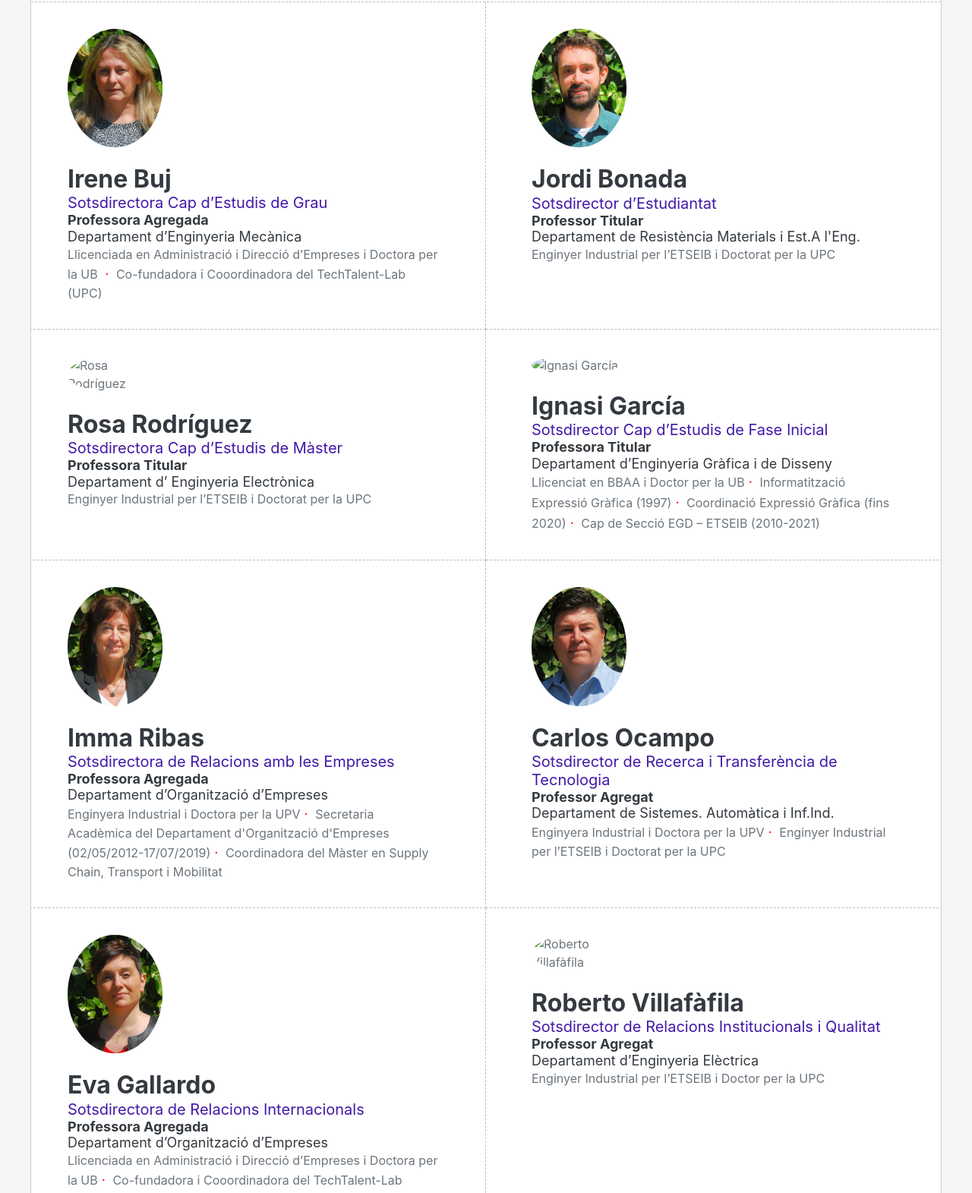
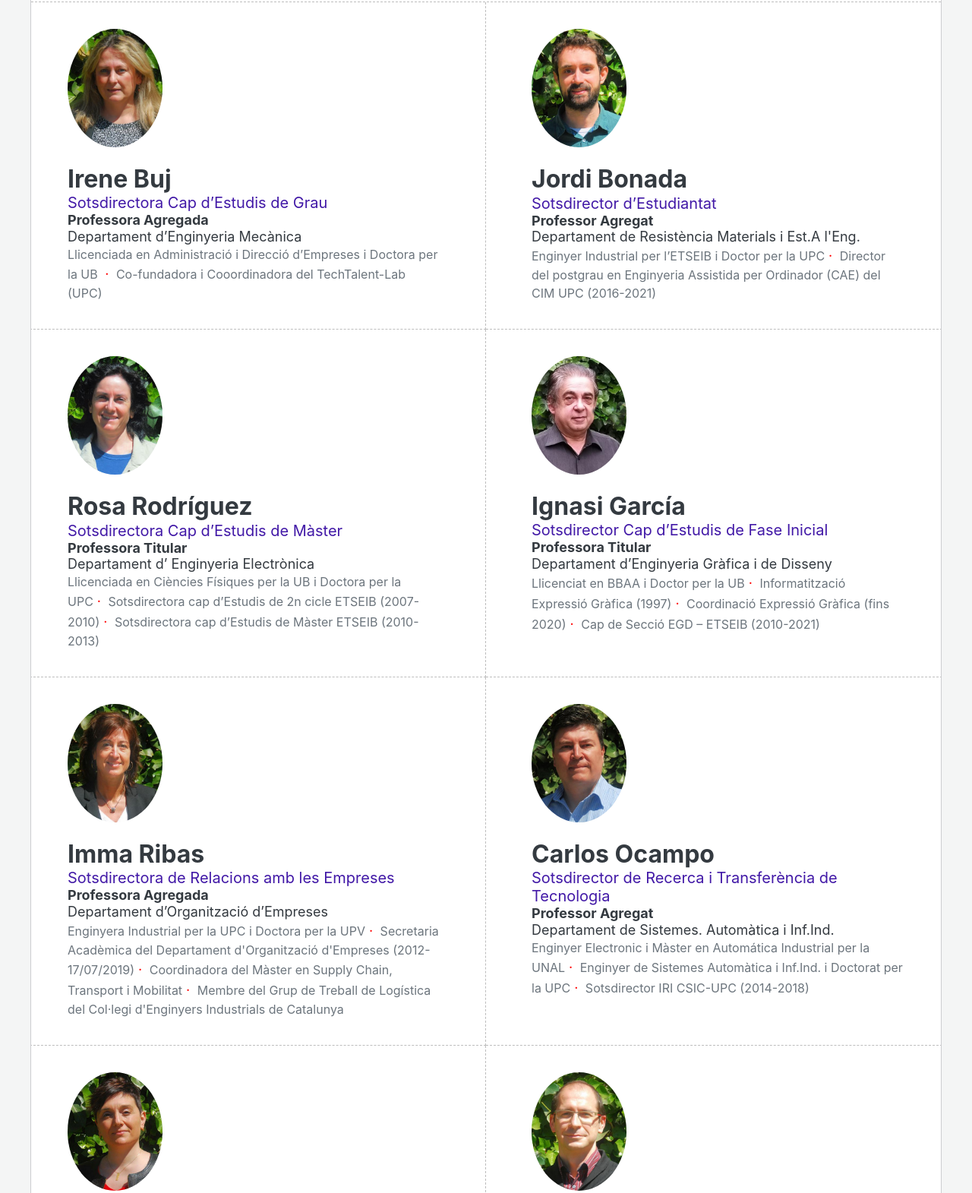
Before and after one commit to atrvalero/nouimpuls.candidatura.etseib, a plain HTML site: page index.html in a window 1280 px wide. Shown: the part 2062-3633 px from the top of the page at 76% size. Drawn offline with nearby package versions, Linux system fonts and the light colour scheme; a web font is replaced by a local one.

Commit message:
V3_Pamela

```diff
--- a/index.html
+++ b/index.html
@@ -144,7 +144,7 @@
                     </div>
                 </div>
                 <div class="curriculum">
-                    Enginyer Industrial per l’ETSEIB i Doctorat per la UPC<span
+                    Enginyer Industrial per l’ETSEIB i Doctor per la UPC<span
                         class="vertical-curriculum">·</span>
                     Sotsdirector cap d’estudis ETSEIB (2001-2006)<span class="vertical-curriculum">·</span>
                     Sotsdirector política acadèmica i qualitat ETSEIB (2006-2010)<span class="vertical-curriculum">·</span>
@@ -184,20 +184,22 @@
                             <div class="center-to-portrait">
                                 <h3 class="mb-0">Jordi Bonada</h3>
                                 <h5 class="mb-0 role">Sotsdirector d’Estudiantat</h5>
-                                <h5 class="mb-0 teacher">Professor Titular</h5>
+                                <h5 class="mb-0 teacher">Professor Agregat</h5>
                                 <h5 class="mb-0 departament">Departament de Resistència Materials i Est.A l'Eng.</h5>
                             </div>
                         </div>
                     </div>
                     <div class="curriculum">
-                        Enginyer Industrial per l’ETSEIB i Doctorat per la UPC
+                        Enginyer Industrial per l’ETSEIB i Doctor per la UPC<span
+                        class="vertical-curriculum">·</span>
+                    Director del postgrau en Enginyeria Assistida per Ordinador (CAE) del CIM UPC (2016-2021)
                     </div>
                 </div>
                 <div class="col no-uppercase smaller-h3 smaller-subheading portrait portrait-left portrait-min-width">
                     <div class="row">
                         <div class="col-auto">
                             <img class="img-fluid img-profile rounded-circle mx-auto mb-2 img-equip"
-                                 src="./assets/img/candidats/rosa_rodríguez.jpg" alt="Rosa Rodríguez">
+                                 src="./assets/img/candidats/rosa_rodriguez.jpg" alt="Rosa Rodríguez">
                         </div>
                         <div class="col-auto info-left-portrait">
                             <div class="center-to-portrait">
@@ -209,7 +211,9 @@
                         </div>
                     </div>
                     <div class="curriculum">
-                        Enginyer Industrial per l’ETSEIB i Doctorat per la UPC
+                        Llicenciada en Ciències Físiques per la UB i Doctora per la UPC<span class="vertical-curriculum">·</span>
+                        Sotsdirectora cap d’Estudis de 2n cicle ETSEIB (2007-2010)<span class="vertical-curriculum">·</span>
+                        Sotsdirectora cap d’Estudis de Màster ETSEIB (2010-2013)
                     </div>
                 </div>
 
@@ -217,7 +221,7 @@
                     <div class="row">
                         <div class="col-auto">
                             <img class="img-fluid img-profile rounded-circle mx-auto mb-2 img-equip"
-                                 src="./assets/img/candidats/ignasi_garcía.jpg" alt="Ignasi García">
+                                 src="./assets/img/candidats/ignasi_garcia.jpg" alt="Ignasi García">
                         </div>
                         <div class="col-auto info-left-portrait">
                             <div class="center-to-portrait">
@@ -254,11 +258,13 @@
                         </div>
                     </div>
                     <div class="curriculum">
-                        Enginyera Industrial i Doctora per la UPV<span
+                        Enginyera Industrial per la UPC i Doctora per la UPV<span
                             class="vertical-curriculum">·</span>
-                        Secretaria Acadèmica del Departament d'Organització d'Empreses (02/05/2012-17/07/2019)<span
+                        Secretaria Acadèmica del Departament d'Organització d'Empreses (2012-17/07/2019)<span
                             class="vertical-curriculum">·</span>
-                        Coordinadora del Màster en Supply Chain, Transport i Mobilitat
+                        Coordinadora del Màster en Supply Chain, Transport i Mobilitat<span
+                            class="vertical-curriculum">·</span>
+                        Membre del Grup de Treball de Logística del Col·legi d'Enginyers Industrials de Catalunya
                     </div>
                 </div>
                 <div class="col no-uppercase smaller-h3 smaller-subheading portrait portrait-right portrait-min-width">
@@ -277,9 +283,11 @@
                         </div>
                     </div>
                     <div class="curriculum">
-                        Enginyera Industrial i Doctora per la UPV<span
+                        Enginyer Electronic i Màster en Automática Industrial per la UNAL<span
                             class="vertical-curriculum">·</span>
-                        Enginyer Industrial per l’ETSEIB i Doctorat per la UPC
+                        Enginyer de Sistemes Automàtica i Inf.Ind. i Doctorat per la UPC<span
+                            class="vertical-curriculum">·</span>
+                        Sotsdirector IRI CSIC-UPC (2014-2018)
                     </div>
                 </div>
                 <div class="col no-uppercase smaller-h3 smaller-subheading portrait portrait-right portrait-last portrait-left portrait-min-width">
@@ -307,7 +315,7 @@
                     <div class="row">
                         <div class="col-auto info-left-portrait">
                             <img class="img-fluid img-profile rounded-circle mx-auto mb-2 img-equip"
-                                 src="./assets/img/candidats/roberto_villafàfila.jpg" alt="Roberto Villafàfila">
+                                 src="./assets/img/candidats/roberto_villafafila.jpg" alt="Roberto Villafàfila">
                         </div>
                         <div class="col-auto info-left-portrait">
                             <div class="center-to-portrait">
@@ -319,7 +327,11 @@
                         </div>
                     </div>
                     <div class="curriculum">
-                        Enginyer Industrial per l’ETSEIB i Doctor per la UPC
+                         Coordinador del programa de doctorat en Enginyeria Elèctrica de la UPC<span
+                            class="vertical-curriculum">·</span>
+                         Membre de l'equip directiu del CITCEA-UPC<span
+                            class="vertical-curriculum">·</span>
+                         Membre de la Comissió d'Energia del Col·legi d'Enginyers Industrials de Catalunya
                     </div>
                 </div>
             </div>
@@ -598,14 +610,14 @@
                     grups de recerca i instituts, que generant sinèrgies, ajudi a potenciar la seva tasca de recerca i
                     transferència de tecnologia.
                 </li>
-                <li><span class="fa-li"><i class="fas fa-chevron-right"></i></span>Identificació dels punts forts de
+                <li><span class="fa-li"><i class="fas fa-chevron-right"></i></span>Identificar dels punts forts de
                     l’<a href="https://etseib.upc.edu/ca" target="_blank">ETSEIB</a> en R+D+i, i promoure la millora dels punts febles..
                 </li>
                 <li><span class="fa-li"><i class="fas fa-chevron-right"></i></span>Amplificar la visibilitat nacional i
                     internacional, de la recerca feta a l’Escola, i el potencial de col·laboració amb el nostre entorn
                     industrial.
                 </li>
-                <li><span class="fa-li"><i class="fas fa-chevron-right"></i></span>Con solidar les Jornades de Recerca
+                <li><span class="fa-li"><i class="fas fa-chevron-right"></i></span>Consolidar les Jornades de Recerca
                     de l’Escola, com el planter on els estudiants de Grau i de Màster, prenguin contacte amb la
                     investigació desenvolupada pel nostre PDI.
                 </li>
@@ -637,13 +649,11 @@
                 <li><span class="fa-li"><i class="fas fa-chevron-right"></i></span>Potenciar la col·laboracio amb
                     organitzacions del tercer sector
                 </li>
-                <li><span class="fa-li"><i class="fas fa-chevron-right"></i></span>Agilitzar els convenis amb empreses.
-                </li>
                 <li><span class="fa-li"><i class="fas fa-chevron-right"></i></span>Potenciar la col·laboració d’empreses
                     en assignatures (plantejament de casos, experiències, visites,…)
                 </li>
                 <li><span class="fa-li"><i class="fas fa-chevron-right"></i></span>De la mà de la sotsdirecció de
-                    Recerca i Transferència de Tecnologia, apropar a les empreses a la recerca feta a l’<a href="https://etseib.upc.edu/ca" target="_blank">ETSEIB</a>
+                    Recerca i Transferència de Tecnologia, apropar les empreses a la recerca feta a l’<a href="https://etseib.upc.edu/ca" target="_blank">ETSEIB</a>
                 </li>
                 <li><span class="fa-li"><i class="fas fa-chevron-right"></i></span>Facilitar convenis entre empreses i
                     grups de recerca.
@@ -652,7 +662,7 @@
         </div>
     </section>
     <hr class="m-0 separator-margins"/>
-    <!-- relacioEmpreses-->
+    <!-- relacionsInternacionals -->
     <section class="resume-section" id="relacionsInternacionals">
         <div class="resume-section-content">
             <h2 class="mb-3">Relacions Internacionals</h2>
```
